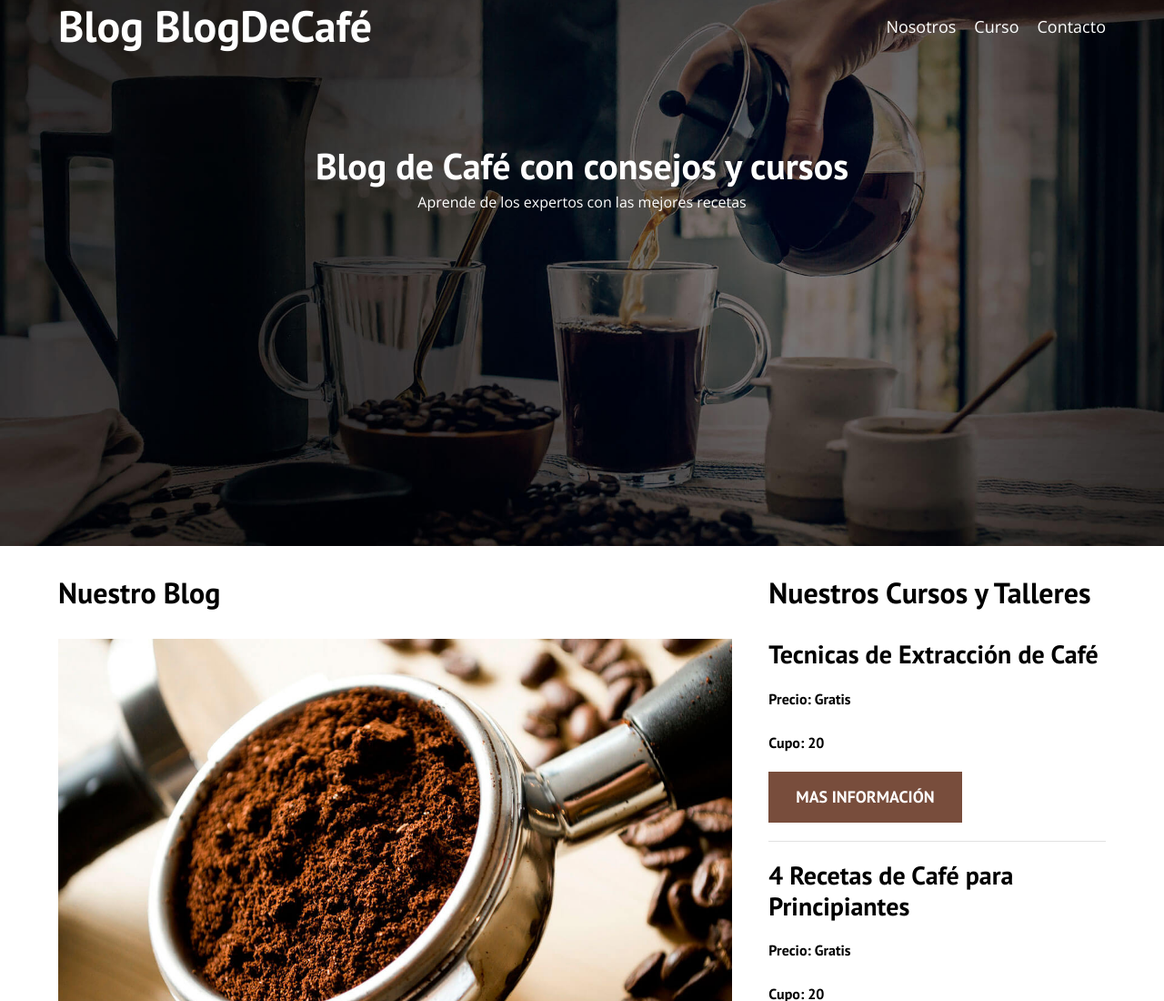
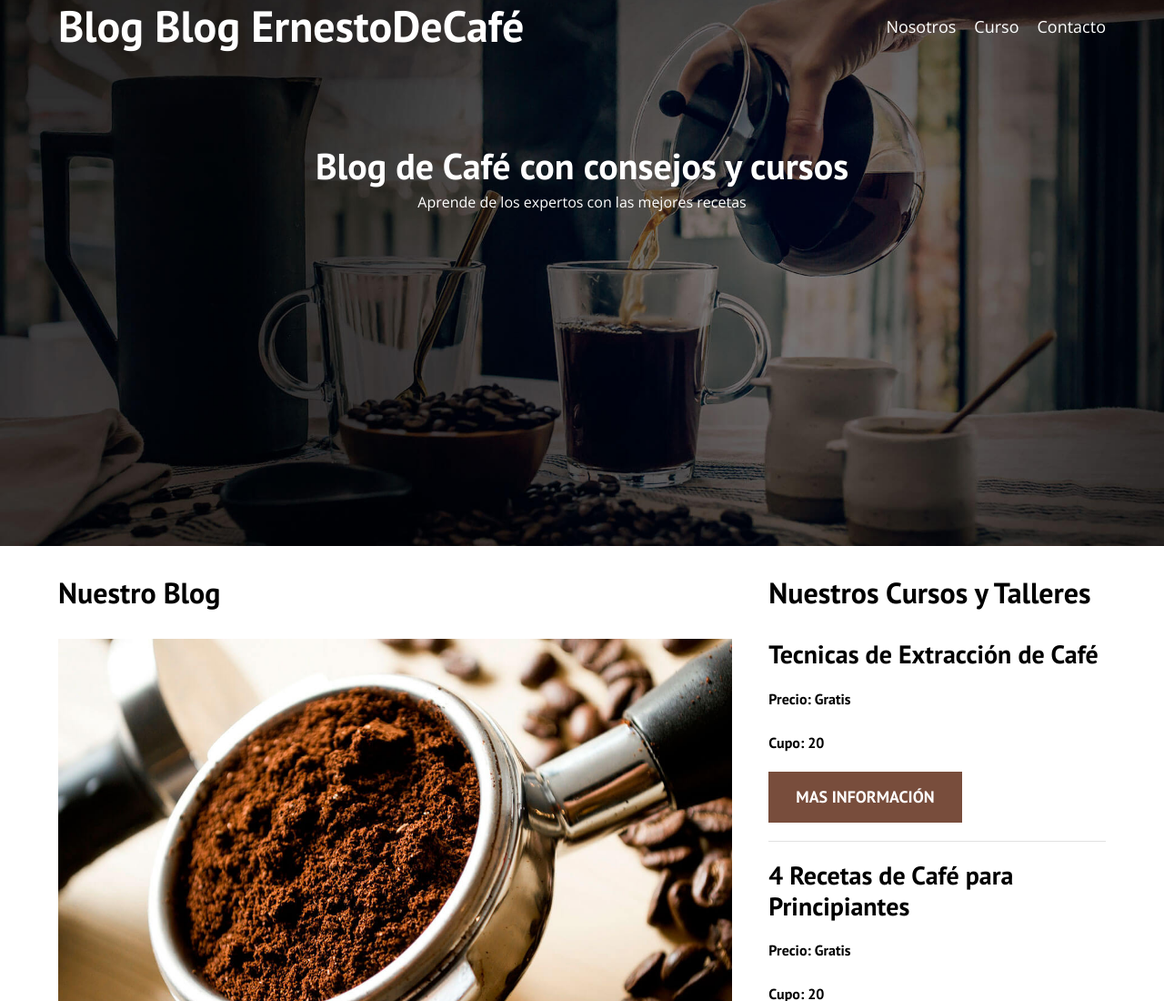
Before and after one commit to yeryneska/blogdecafe_inicio, a plain HTML site: page img/index.html in a window 1280 px wide. Shown: the top 1100 px of the page at 91% size. Drawn offline with nearby package versions, Linux system fonts and the light colour scheme.

Commit message:
modificacion

```diff
--- a/img/index.html
+++ b/img/index.html
@@ -19,7 +19,7 @@
         <div class="barra">
           <a class="logo" href="index.html">
             <h1 class="logo__elemento no-margin centrar-texto">
-              Blog Blog<span class="logo__bold">DeCafé</span>
+              Blog Blog Ernesto<span class="logo__bold">DeCafé</span>
             </h1>
           </a>
           <nav class="navegacion">
```
